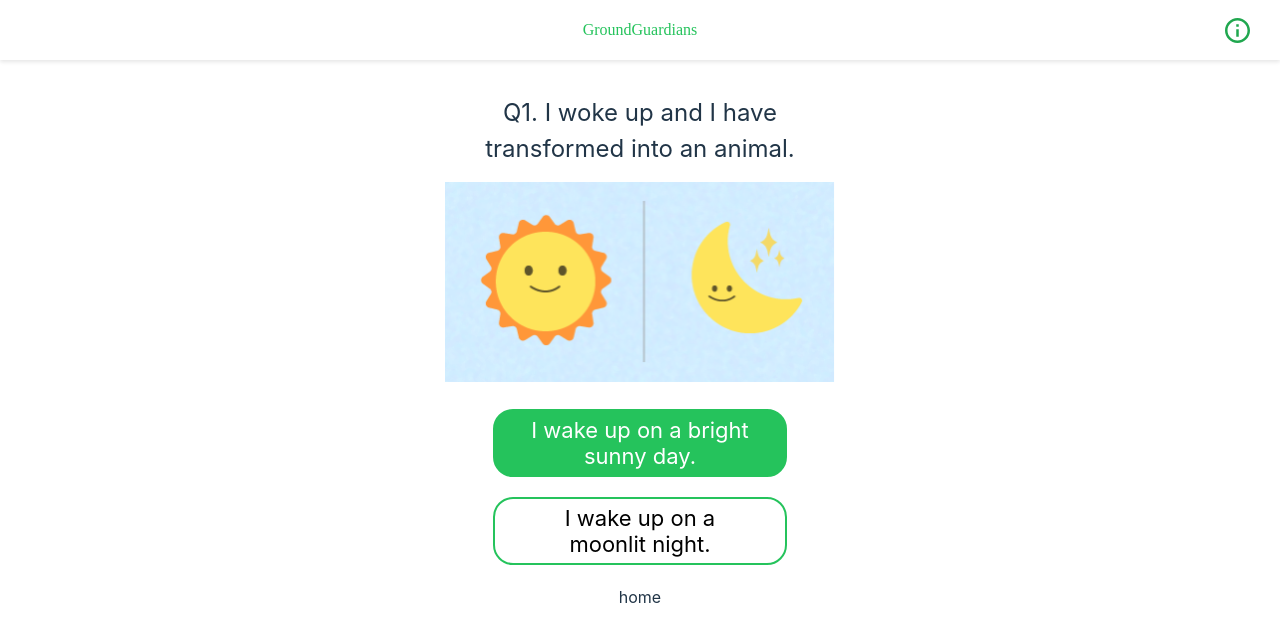
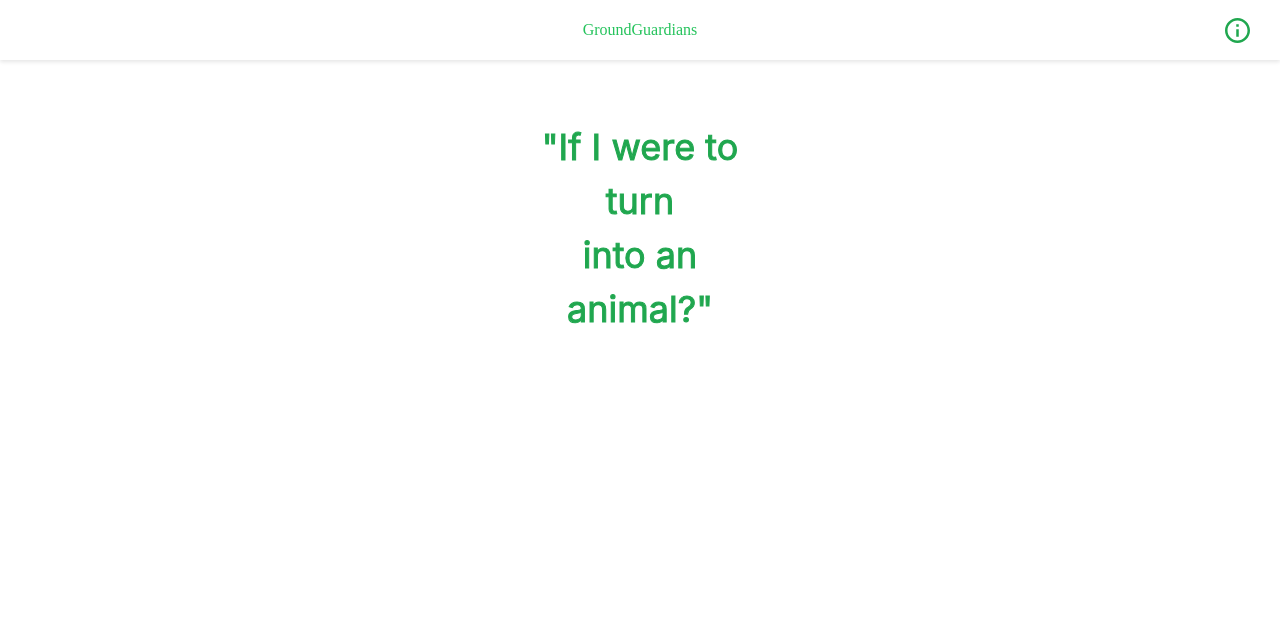
Before and after one commit to GroundGuardians/GG_FE, a React (Vite) app: page / in a window 1280 px wide. Shown: the top 642 px of the page. Built offline with nearby package versions, Linux system fonts and the light colour scheme; a web font is replaced by a local one.

Commit message:
style/#19 : Title

```diff
--- a/src/App.tsx
+++ b/src/App.tsx
@@ -8,13 +8,13 @@ function App() {
   return (
     <Wrapper>
       <Header />
-      <Layout
+      {/* <Layout
         questionText="Q1. I woke up and I have transformed
 into an animal."
         questionImage={Question1}
         buttonGreenText="I wake up on a bright sunny day."
         buttonWhiteText="I wake up on a moonlit night."
-      />
+      /> */}
       <Outlet />
     </Wrapper>
   );
--- a/src/pages/Home.tsx
+++ b/src/pages/Home.tsx
@@ -1,5 +1,26 @@
+import styled from "@emotion/styled";
+
 const Home = () => {
-  return <div>home</div>;
+  return (
+    <Title>
+      "If I were to turn
+      <br /> into an animal?"
+    </Title>
+  );
 };
 
 export default Home;
+
+const Title = styled.div`
+  display: flex;
+  justify-content: center;
+  width: 248px;
+  height: 100px;
+  margin-top: 60px;
+
+  color: #20a74f;
+  font-size: 36px;
+  text-align: center;
+  -webkit-text-stroke-width: 1px;
+  -webkit-text-stroke-color: #20a74f;
+`;
```
Also changed, not shown: src/assets/home.svg (added).
